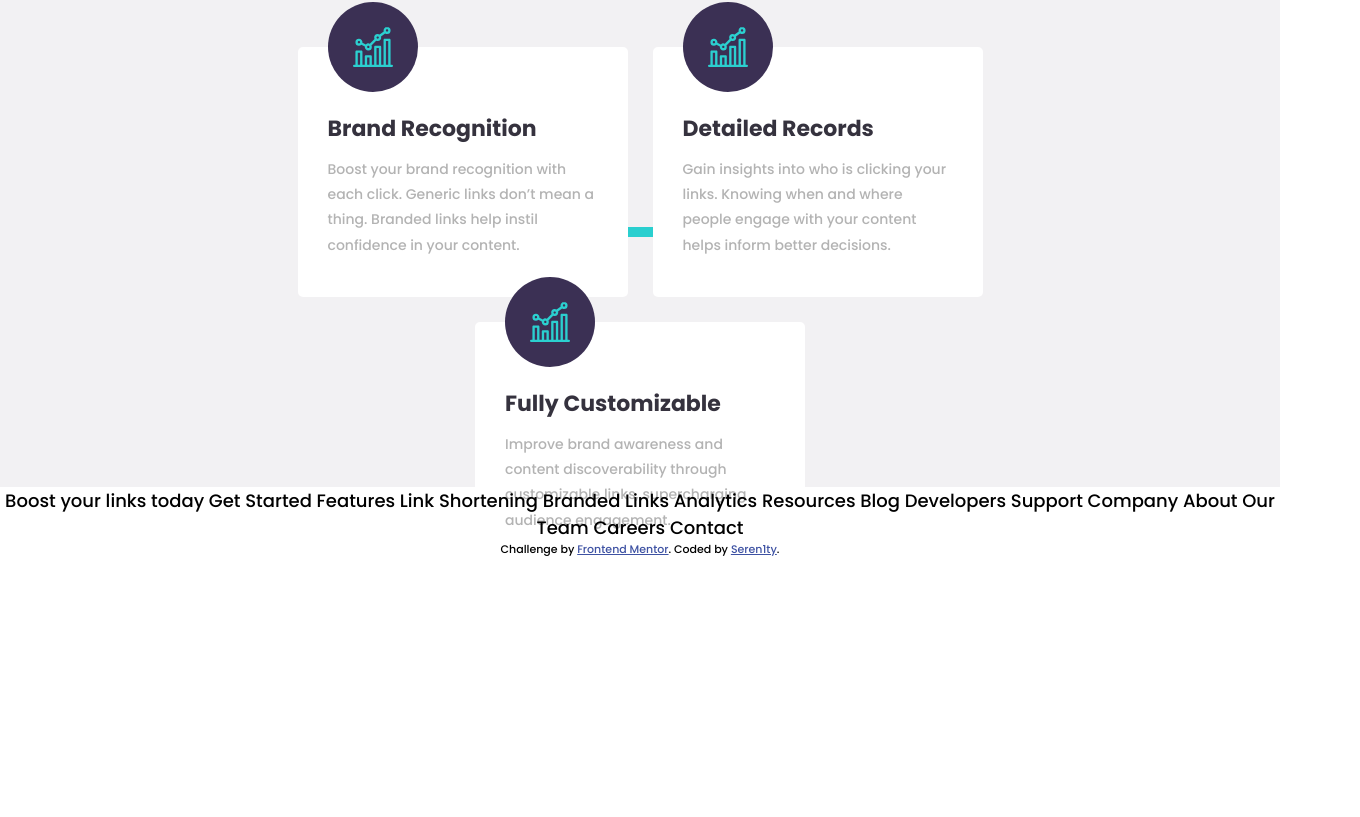
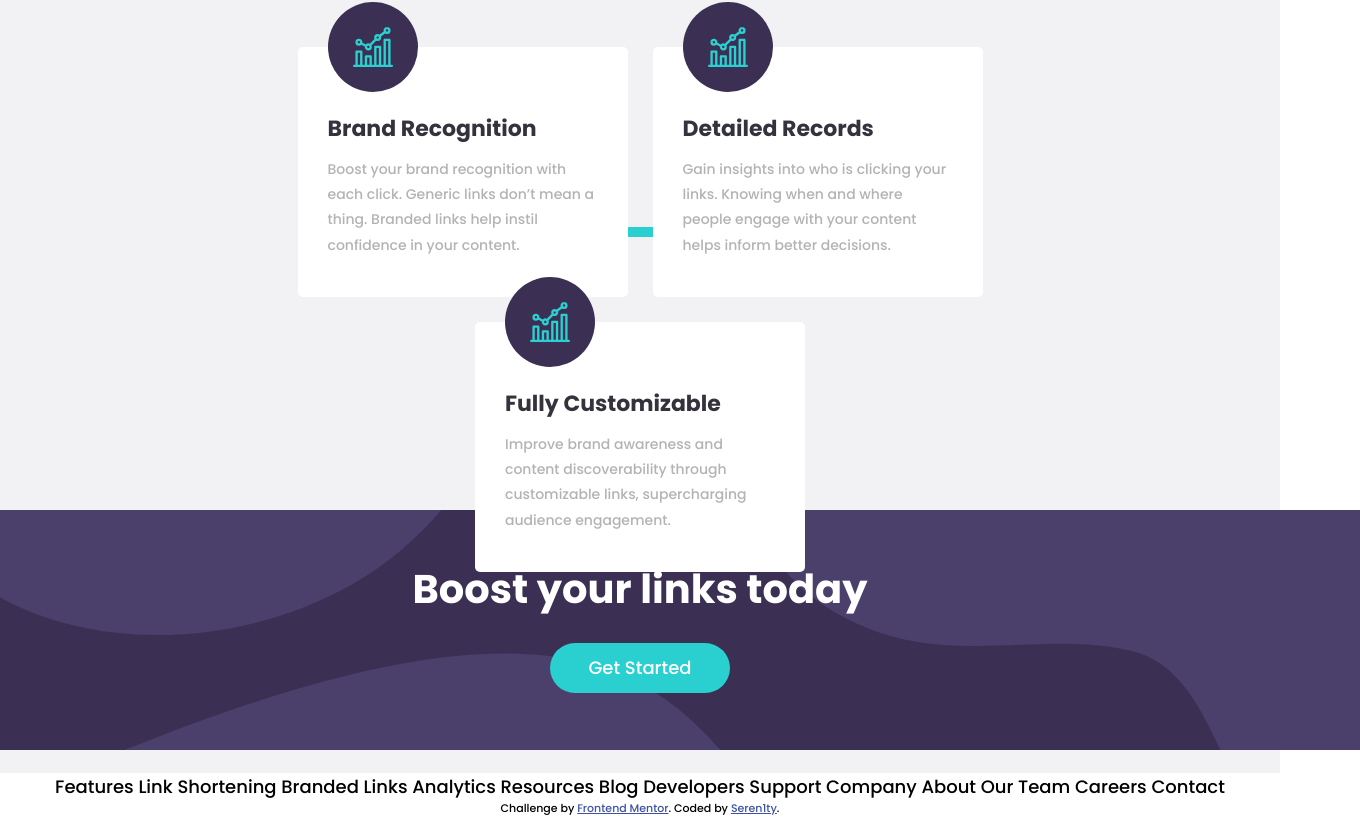
Before and after one commit to seren1ty/fm-url-shortener, a React (Create React App) app: page / in a window 1280 px wide. Shown: the part 1196-2013 px from the top of the page, 1360 px wide, since content can reach past the window. Before the commit the page ends 1768 px from the top, so only its background shows below. Built offline with nearby package versions, Linux system fonts and the light colour scheme.

Commit message:
Created and styled boost component

```diff
--- a/src/App.tsx
+++ b/src/App.tsx
@@ -2,6 +2,7 @@ import { Box } from '@material-ui/core';
 import styled from 'styled-components';
 import './App.css';
 import AdvancedStatistics from './components/AdvancedStatistics.component';
+import Boost from './components/Boost.component';
 import Header from './components/Header.component';
 import Highlights from './components/Highlights.component';
 import LinkShortener from './components/LinkShortener.component';
@@ -18,11 +19,8 @@ function App() {
         <LinkShortener/>
         <AdvancedStatistics/>
         <Highlights/>
+        <Boost/>
       </MainContainer>
-      Boost your links today
-
-      Get Started
-
       Features
 
       Link Shortening
--- /dev/null
+++ b/src/components/Boost.component.tsx
@@ -0,0 +1,20 @@
+import { Box } from '@material-ui/core';
+import BoostBackground from '../assets/images/bg-boost-desktop.svg';
+
+const Boost = () => {
+  return (
+    <Box position="relative" display="flex" flexDirection="column" justifyContent="center" alignItems="center" px={20} py={10}>
+      <Box position="absolute" zIndex={-1} bgcolor="hsl(257, 27%, 26%)" height={240} overflow="hidden">
+          <img src={BoostBackground} alt="Boost Background"/>
+        </Box>
+      <Box color="white" fontWeight={700} fontSize={40} textAlign="left" lineHeight={1.1} pb={4}>
+        Boost your links today
+      </Box>
+      <Box bgcolor="hsl(180, 66%, 49%)" width={180} height={50} color="white" borderRadius={50} lineHeight={2.8}>
+        Get Started
+      </Box>
+    </Box>
+  )
+}
+
+export default Boost;
```
